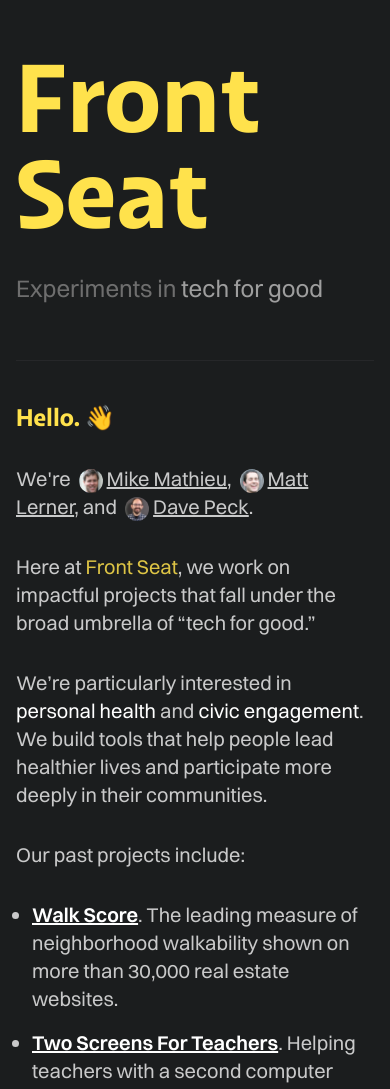
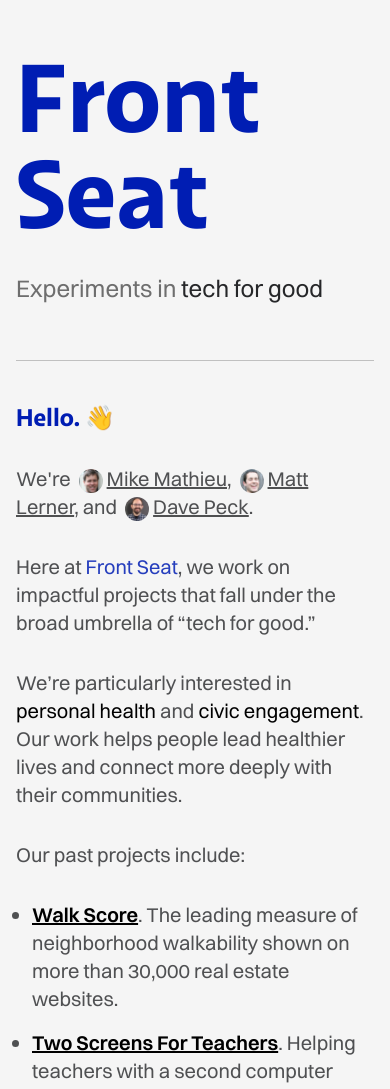
Before and after one commit to front-seat/frontseat.org, an Astro site: page / in a window 390 px wide. Shown: the top 1089 px of the page. Built offline with nearby package versions, Linux system fonts and the light colour scheme; Astro itself is replaced by a stand-in of ours.

Commit message:
Let's try this

```diff
--- a/src/pages/index.astro
+++ b/src/pages/index.astro
@@ -2,27 +2,35 @@
 import Page from "../layouts/Page.astro";
 ---
 
-<Page class="m-0 p-0 bg-darkest text-almost font-switzer leading-normal">
+<Page
+  class="m-0 p-0 bg-almost text-dark dark:bg-dark dark:text-almost font-switzer leading-normal"
+>
   <div class="mx-4 md:mx-auto md:max-w-[700px]">
     <div class="pt-12 pb-6 md:pt-24 md:pb-12 max-w-[500px]">
-      <h1 class="font-plein font-bold text-8xl md:text-9xl text-sun">
+      <h1
+        class="font-plein font-bold text-8xl md:text-9xl text-moon dark:text-sun"
+      >
         Front<br />Seat
       </h1>
-      <h2 class="py-8 text-2xl md:text-4xl text-medium">
-        Experiments in <span class="text-light-medium">tech for good</span>
+      <h2 class="py-8 text-2xl md:text-4xl text-medium dark:text-medium">
+        Experiments in <span class="text-dark dark:text-light-medium"
+          >tech for good</span
+        >
       </h2>
     </div>
     <div
-      class="pt-10 pb-24 md:pt-20 md:pb-48 text-xl md:text-2xl text-almost/80 font-switzer space-y-8 border-t border-t-dark"
+      class="pt-10 pb-24 md:pt-20 md:pb-48 text-xl md:text-2xl text-dark/80 dark:text-almost/80 font-switzer space-y-8 border-t border-t-dark-almost dark:border-t-dark"
     >
-      <p class="font-plein font-bold text-sun text-2xl md:text-3xl">
-        Hello. 👋
+      <p
+        class="font-plein font-bold text-moon dark:text-sun text-2xl md:text-3xl"
+      >
+        Hello. <span>👋</span>
       </p>
       <p>
         We're <a
           href="https://www.linkedin.com/in/mikemathieu"
           target="_blank"
-          class="underline hover:text-sun transition-colors duration-200"
+          class="underline hover:text-moon dark:hover:text-sun transition-colors duration-200"
           ><img
             class="w-6 h-6 rounded-full inline mx-1 align-middle"
             src="/images/mike-mathieu-icon.jpeg"
@@ -32,7 +40,7 @@
         >, <a
           href="https://www.linkedin.com/in/mrlerner"
           target="_blank"
-          class="underline hover:text-sun transition-colors duration-200"
+          class="underline hover:text-moon dark:hover:text-sun transition-colors duration-200"
           ><img
             class="w-6 h-6 rounded-full inline mx-1 align-middle"
             src="/images/matt-lerner-icon.jpeg"
@@ -42,7 +50,7 @@
         >, and <a
           href="https://davepeck.org/about/"
           target="_blank"
-          class="underline hover:text-sun transition-colors duration-200"
+          class="underline hover:text-moon dark:hover:text-sun transition-colors duration-200"
           ><img
             class="w-6 h-6 rounded-full inline mx-1 align-middle"
             src="/images/dave-peck-icon.jpeg"
@@ -52,47 +60,47 @@
         >.
       </p>
       <p>
-        Here at <span class="text-sun/85">Front Seat</span>, we work on
-        impactful projects that fall under the broad umbrella of “tech for
-        good.”
+        Here at <span class="text-moon/85 dark:text-sun/85">Front Seat</span>,
+        we work on impactful projects that fall under the broad umbrella of
+        “tech for good.”
       </p>
       <p>
-        We’re particularly interested in <span class="text-white"
-          >personal health</span
-        > and <span class="text-white">civic engagement</span>. We build tools
-        that help people lead healthier lives and participate more deeply in
+        We’re particularly interested in <span
+          class="text-black dark:text-white">personal health</span
+        > and <span class="text-black dark:text-white">civic engagement</span>.
+        Our work helps people lead healthier lives and connect more deeply with
         their communities.
       </p>
       <p>Our past projects include:</p>
       <ul class="list-disc mx-4 md:mx-8 space-y-4">
         <li>
-          <span class="text-white font-semibold"
+          <span class="text-black dark:text-white font-semibold"
             ><a
               href="https://www.walkscore.com"
               target="_blank"
-              class="underline hover:text-sun transition-colors duration-200"
+              class="underline hover:text-moon dark:hover:text-sun transition-colors duration-200"
               >Walk Score</a
             ></span
           >. The leading measure of neighborhood walkability shown on more than
           30,000 real estate websites.
         </li>
         <li>
-          <span class="text-white font-semibold"
+          <span class="text-black dark:text-white font-semibold"
             ><a
               href="https://www.twoscreensforteachers.org"
               target="_blank"
-              class="underline hover:text-sun transition-colors duration-200"
+              class="underline hover:text-moon dark:hover:text-sun transition-colors duration-200"
               >Two Screens For Teachers</a
             ></span
           >. Helping teachers with a second computer monitor during COVID so
           they can see their students on one screen and lesson plans on another.
         </li>
         <li>
-          <span class="text-white font-semibold"
+          <span class="text-black dark:text-white font-semibold"
             ><a
               href="https://davesredistricting.org/"
               target="_blank"
-              class="underline hover:text-sun transition-colors duration-200"
+              class="underline hover:text-moon dark:hover:text-sun transition-colors duration-200"
               >Dave’s Redistricting</a
             ></span
           >. Empowering citizens to advocate for fair and transparent
--- a/tailwind.config.mjs
+++ b/tailwind.config.mjs
@@ -12,7 +12,8 @@
         medium: "#6E6E6E",
         "light-medium": "#9E9E9E",
         sun: "#FFE24C",
-        "light-sun": "#FFEDB3",
+        moon: "#001db3", // inverted sun
+        "dark-almost": "#C0C0C0",
         almost: "#F5F5F5",
       },
       fontFamily: {
```
